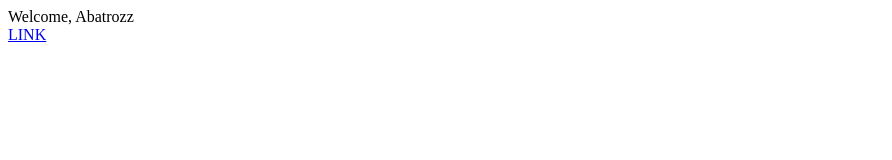
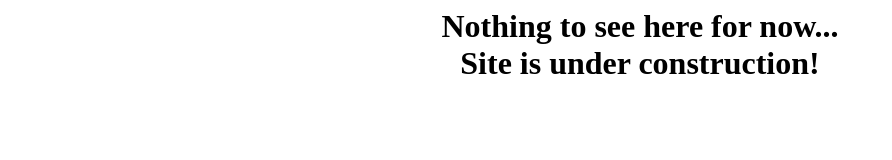
Before and after one commit to AbatrozzCodeSpace/AbatrozzCodeSpace.github.io, a plain HTML site: page index.html in a window 1280 px wide. Shown: the whole page, without its empty margins (0-892 px from the left). Drawn offline with Linux system fonts and the light colour scheme.

Commit message:
change the content to be under construction...

```diff
--- a/index.html
+++ b/index.html
@@ -9,6 +9,9 @@
 
 <title> Abatrozz's Space </title>
 
-Welcome, Abatrozz </br>
-
-<a href="test.html"> LINK </a>
+<div align="center">
+<h1>
+Nothing to see here for now... </br>
+Site is under construction!
+</h1>
+</div>
```
